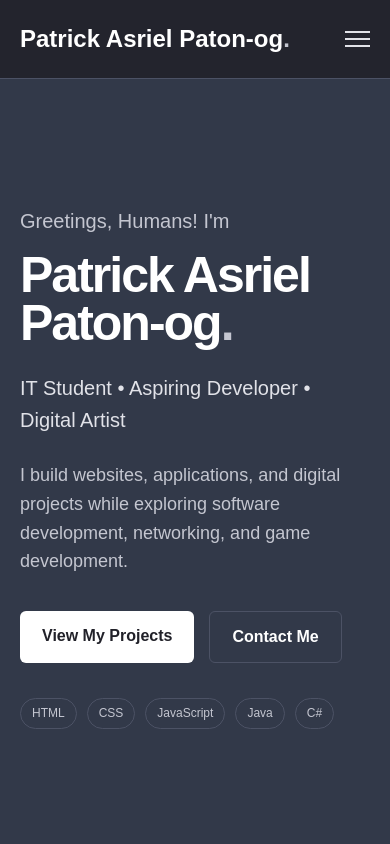
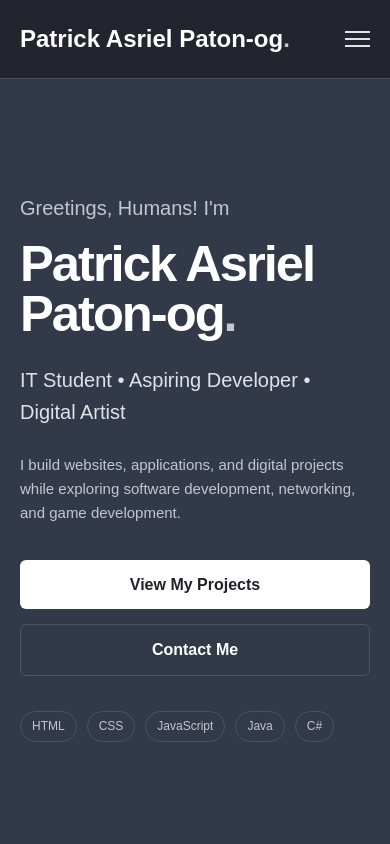
Before and after one commit to pattoriku1/port-rick, a plain HTML site: page index.html in a window 390 px wide. Shown: the top 844 px of the page. Drawn offline with Linux system fonts and the light colour scheme.

Commit message:
Update style.css

```diff
--- a/style.css
+++ b/style.css
@@ -240,4 +240,14 @@ header {
     .project-image, .project-placeholder { height: 200px; }
     .contact-content { gap: 35px; }
     .contact-text h3 { font-size: 26px; }
+
+    .hero h1 {
+    font-size: clamp(44px, 13vw, 64px);
+    line-height: .98;
+    letter-spacing: -2px;
+    }
+    .hero h2 { font-size: 20px; }
+    .hero-description { font-size: 15px; }
+    .hero-buttons { flex-direction: column; align-items: stretch; }
+    .hero-buttons a { text-align: center; }
 }
```
